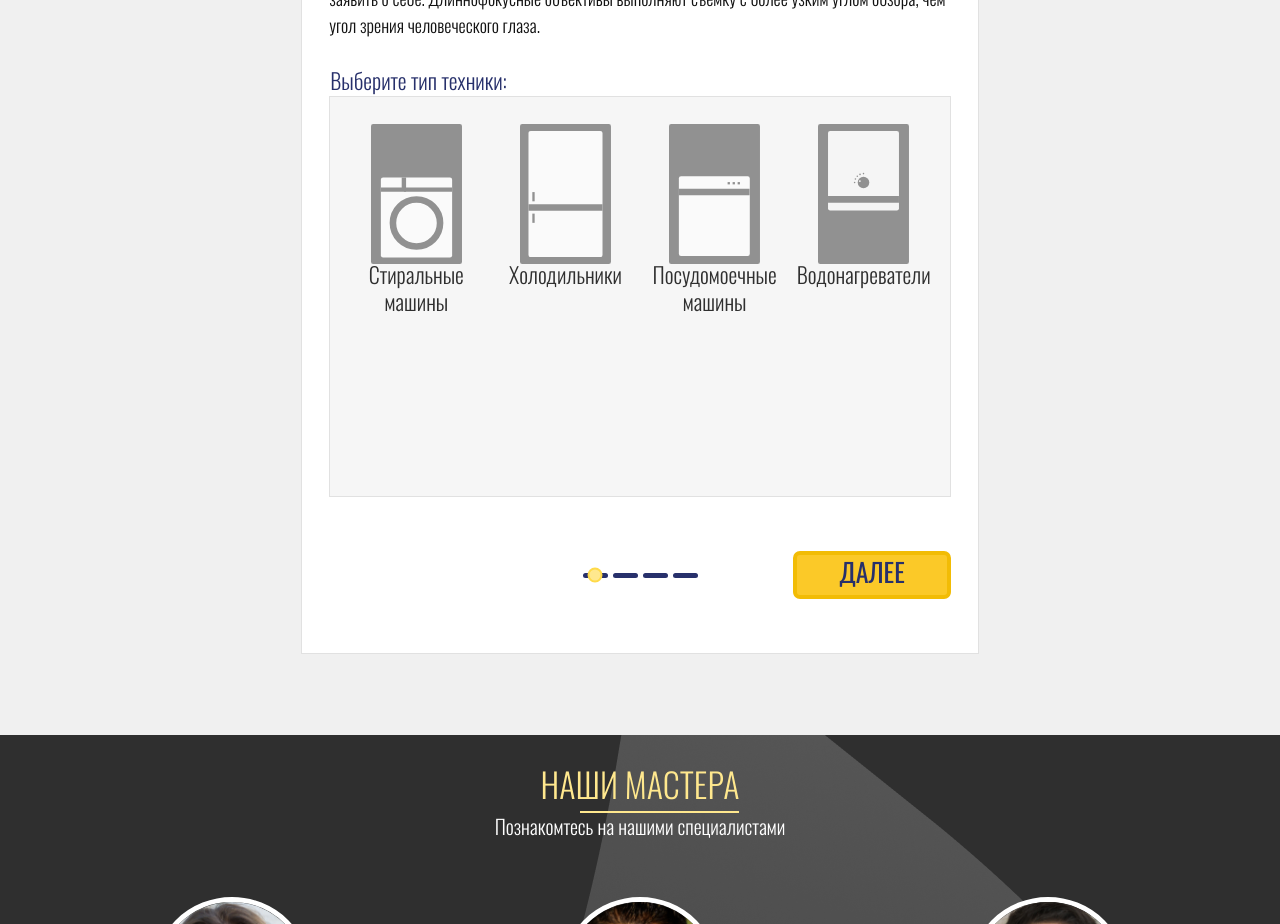
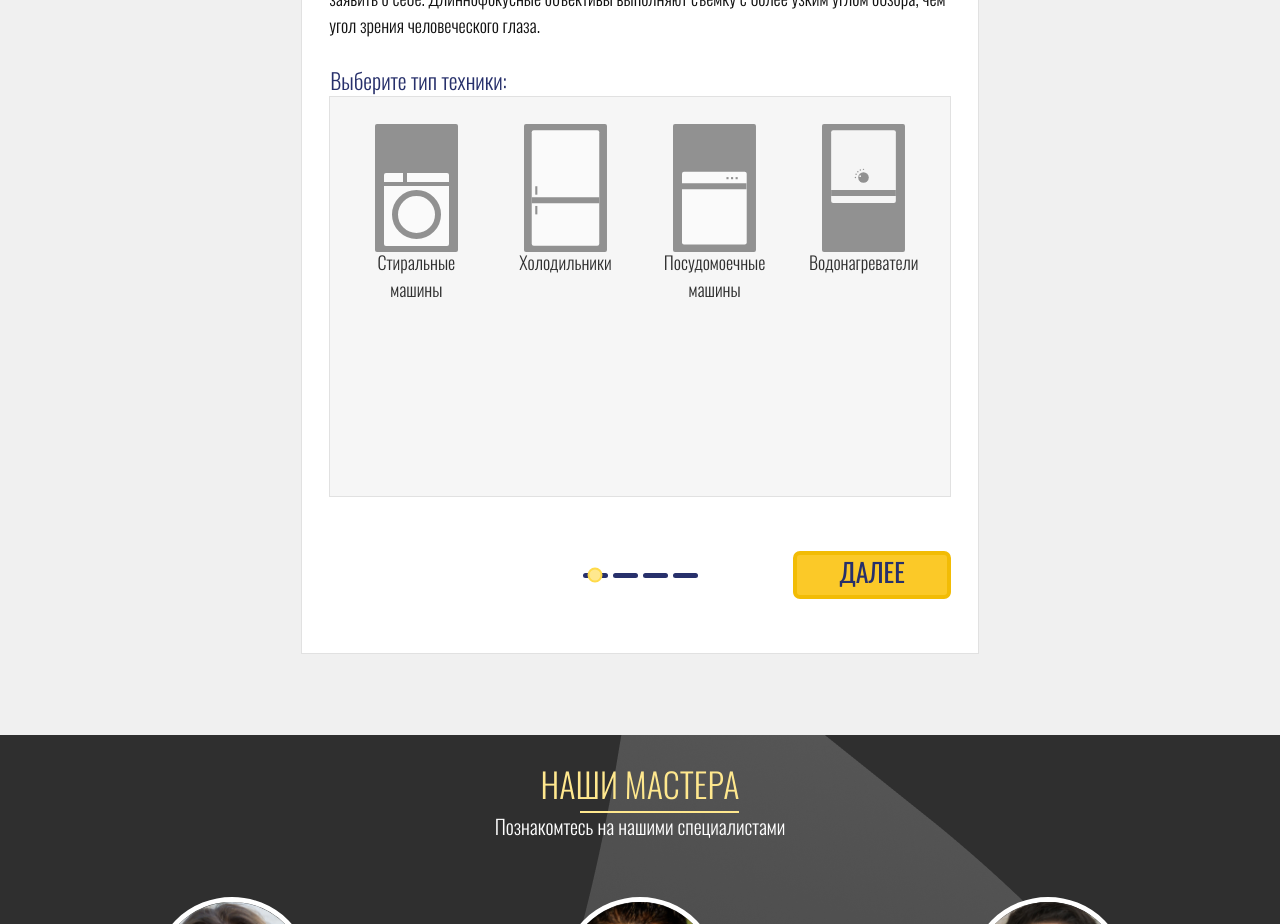
Before and after one commit to Powenga/scnonstop_v_2, a React (Create React App) app: page / in a window 1280 px wide. Shown: the part 4740-5664 px from the top of the page. Built offline with nearby package versions, Linux system fonts and the light colour scheme.

Commit message:
feat: decrease order form

```diff
--- a/src/components/OrderForm/OrderForm.css
+++ b/src/components/OrderForm/OrderForm.css
@@ -41,7 +41,7 @@
   display: grid;
   padding: 32px 16px 64px;
   gap: 32px 10px;
-  grid-template-columns: repeat(auto-fit, 160px);
+  grid-template-columns: repeat(auto-fit, 120px);
   justify-content: space-around;
   flex-grow: 1;
 }
@@ -81,7 +81,7 @@
 .order-form__input-image {
   display: block;
   margin: 0 auto;
-  min-height: 150px;
+  min-height: 100px;
   opacity: .5;
   transition: .3s ease;
 }
@@ -89,7 +89,7 @@
 .order-form__input-title {
   margin: 0;
   font-family: 'Oswald' ,sans-serif;
-  font-size: 26px;
+  font-size: 20px;
   line-height: 32px;
   font-weight: 300;
   color: #2f2f2f;
@@ -174,7 +174,6 @@
   .order-form__appliances-wrap{
     padding: 27px 14px 54px;
     gap: 27px 5px;
-    grid-template-columns: repeat(auto-fit, 140px);
   }
 
   .order-form__legend {
@@ -182,10 +181,10 @@
     line-height: 27px;
   }
   .order-form__input-image {
-    min-height: 140px;
+    min-height: 110px;
   }
   .order-form__input-title {
-    font-size: 22px;
+    font-size: 18px;
     line-height: 27px;
   }
 }
@@ -225,10 +224,9 @@
     line-height: 26px;
   }
   .order-form__input-image {
-    min-height: 130px;
+    min-height: 100px;
   }
   .order-form__input-title {
-    font-size: 20px;
     line-height: 26px;
   }
 }
@@ -255,7 +253,7 @@
     line-height: 20px;
   }
   .order-form__input-image {
-    min-height: 100px;
+    min-height: 90px;
     margin-bottom: 5px;
   }
   .order-form__input-title {
```
